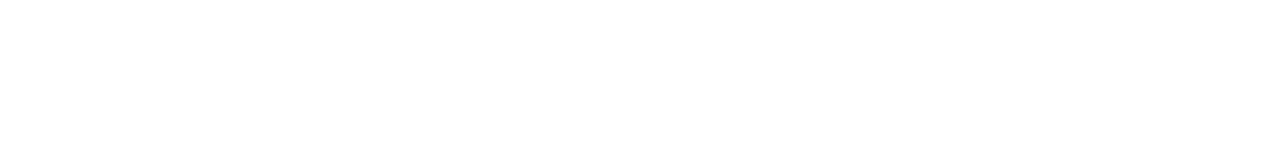
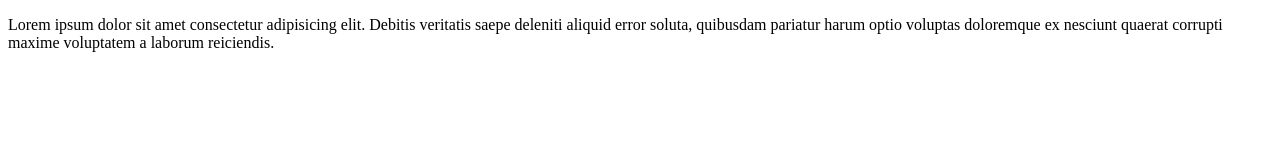
Before and after one commit to cstbatch1/git-practice, a plain HTML site: page index.html in a window 1280 px wide. Drawn offline with Linux system fonts and the light colour scheme.

Commit message:
hero section

```diff
--- a/index.html
+++ b/index.html
@@ -7,6 +7,7 @@
     <link rel="stylesheet" href="style.css">
 </head>
 <body>
+    <p>Lorem ipsum dolor sit amet consectetur adipisicing elit. Debitis veritatis saepe deleniti aliquid error soluta, quibusdam pariatur harum optio voluptas doloremque ex nesciunt quaerat corrupti maxime voluptatem a laborum reiciendis.</p>
 
 </body>
 </html>
```
